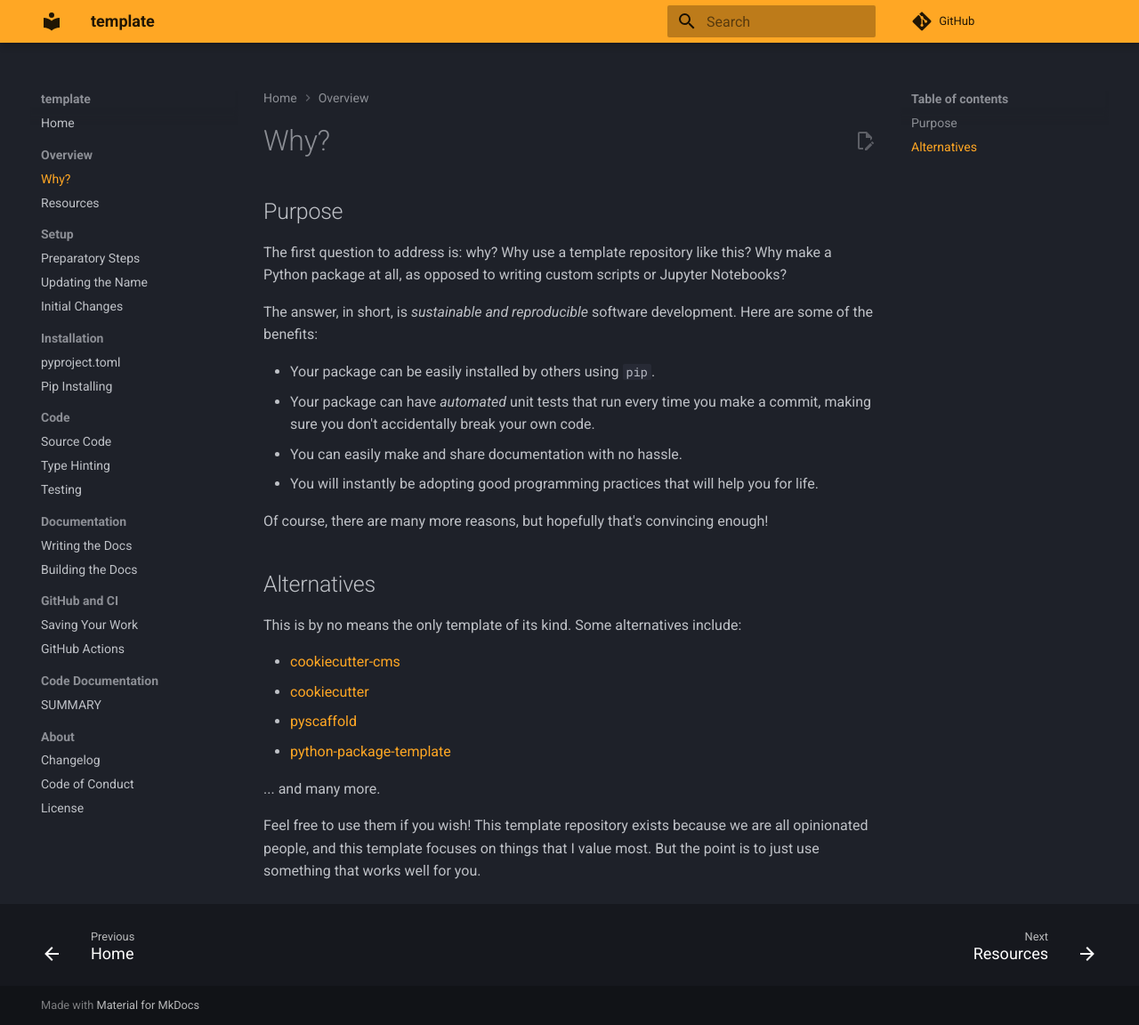
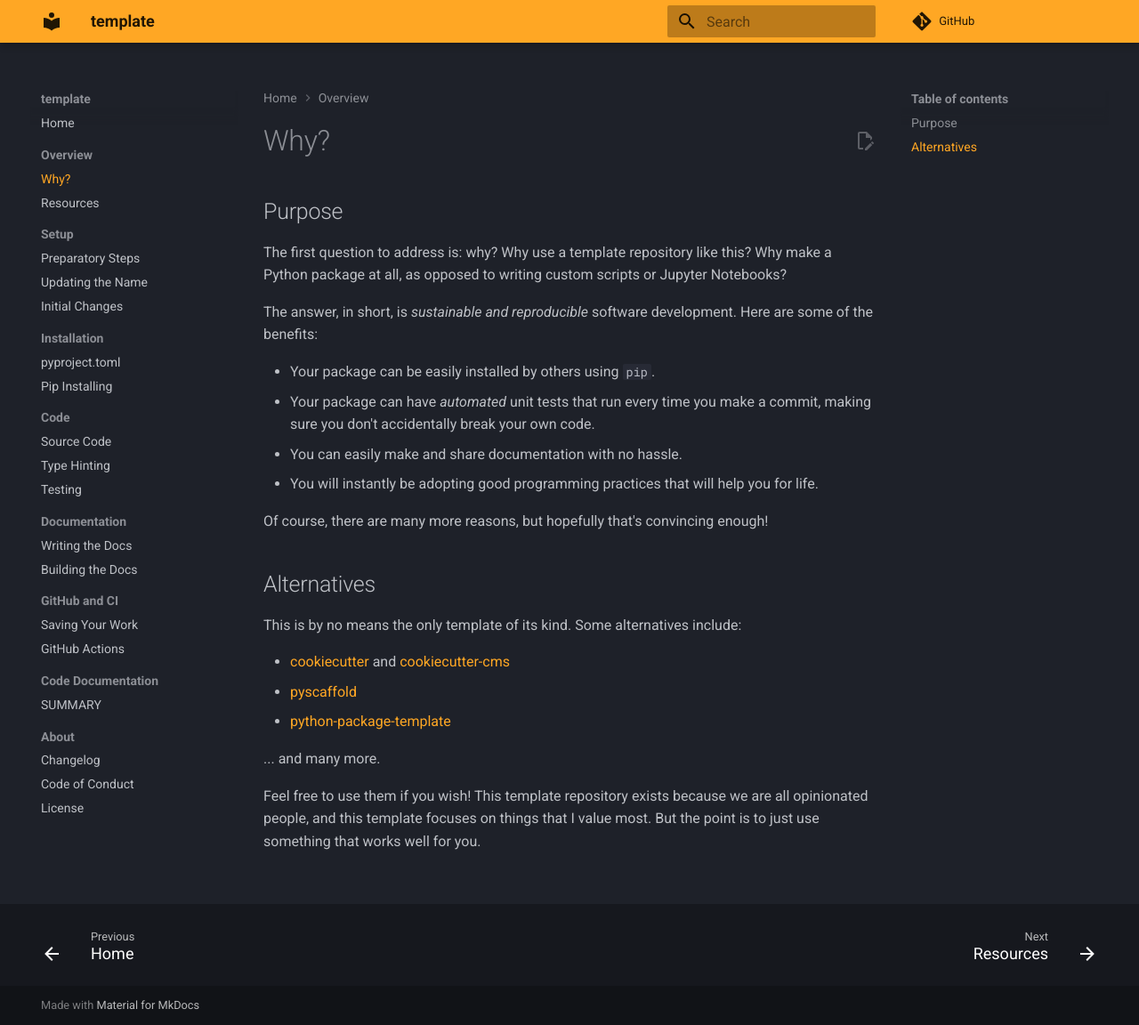
Before and after one commit to Quantum-Accelerators/template, an MkDocs documentation site: the page built from docs/example_docs/intro/why.md, in a window 1280 px wide and 1152 px high. Shown: the whole window at 89% size. Built offline with MkDocs 1.6.1 and Material for MkDocs 9.7.7, drawn with Linux system fonts in a browser that asks for light colours; comment, search, counter and statistics services are not loaded.

Commit message:
Update why.md

```diff
--- a/docs/example_docs/intro/why.md
+++ b/docs/example_docs/intro/why.md
@@ -17,8 +17,7 @@ Of course, there are many more reasons, but hopefully that's convincing enough!
 
 This is by no means the only template of its kind. Some alternatives include:
 
-- [cookiecutter-cms](https://github.com/MolSSI/cookiecutter-cms)
-- [cookiecutter](https://github.com/cookiecutter/cookiecutter)
+- [cookiecutter](https://github.com/cookiecutter/cookiecutter) and [cookiecutter-cms](https://github.com/MolSSI/cookiecutter-cms)
 - [pyscaffold](https://github.com/pyscaffold/pyscaffold)
 - [python-package-template](https://github.com/microsoft/python-package-template)
 
```
